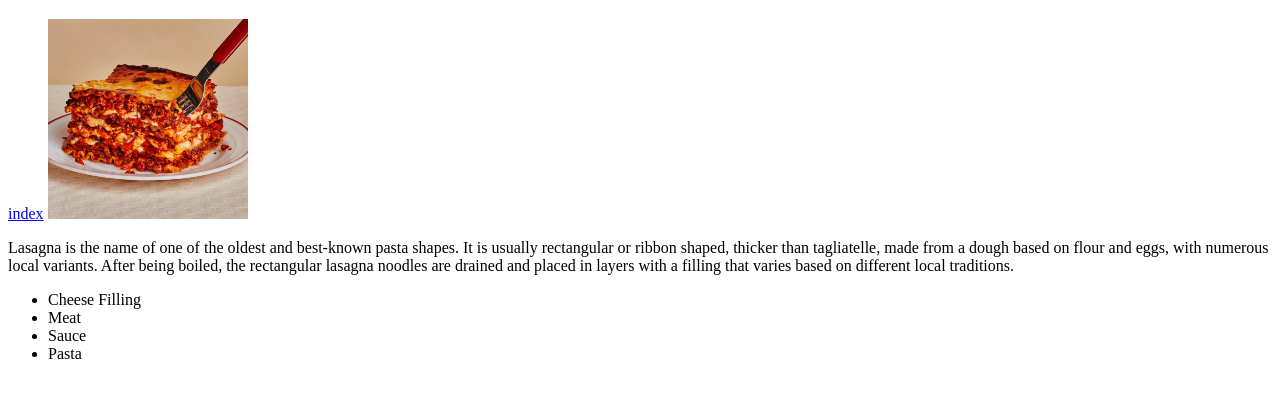
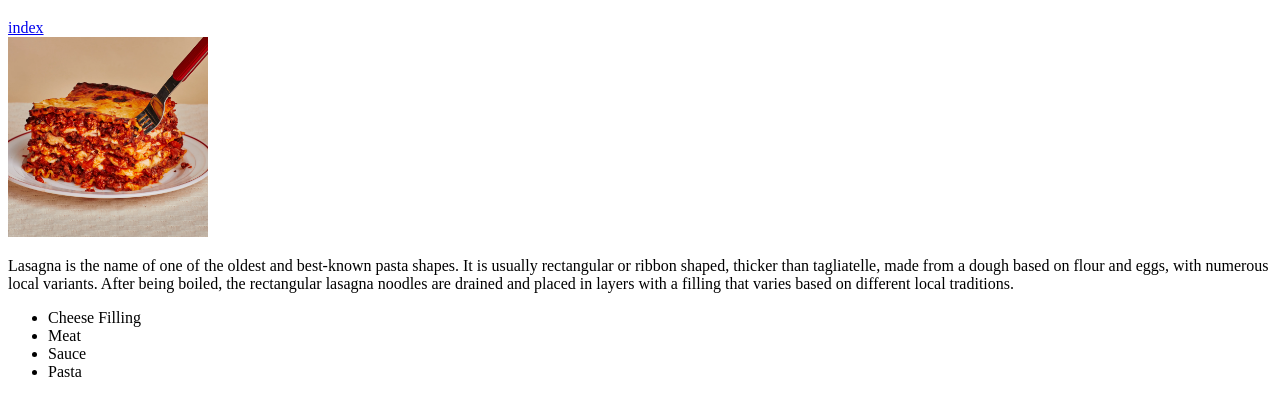
Before and after one commit to belkooo103/odin-recipes, a plain HTML site: page recipes/lasagna.html in a window 1280 px wide. Shown: the part 61-476 px from the top of the page. Drawn offline with Linux system fonts and the light colour scheme.

```diff
--- a/recipes/lasagna.html
+++ b/recipes/lasagna.html
@@ -7,7 +7,7 @@
 </head>
 <body>
     <h1>Lasagna</h1>
-    <a href="../index.html">index</a>
+    <a href="../index.html">index</a> <br>
     <img src="../img/lasagna.jpg" alt="Lasagna dish" height="200px">
     <p> Lasagna is the name of one of the oldest and best-known pasta shapes.
         It is usually rectangular or ribbon shaped, thicker than tagliatelle, made from a dough based on flour and eggs, with numerous local variants.
```
